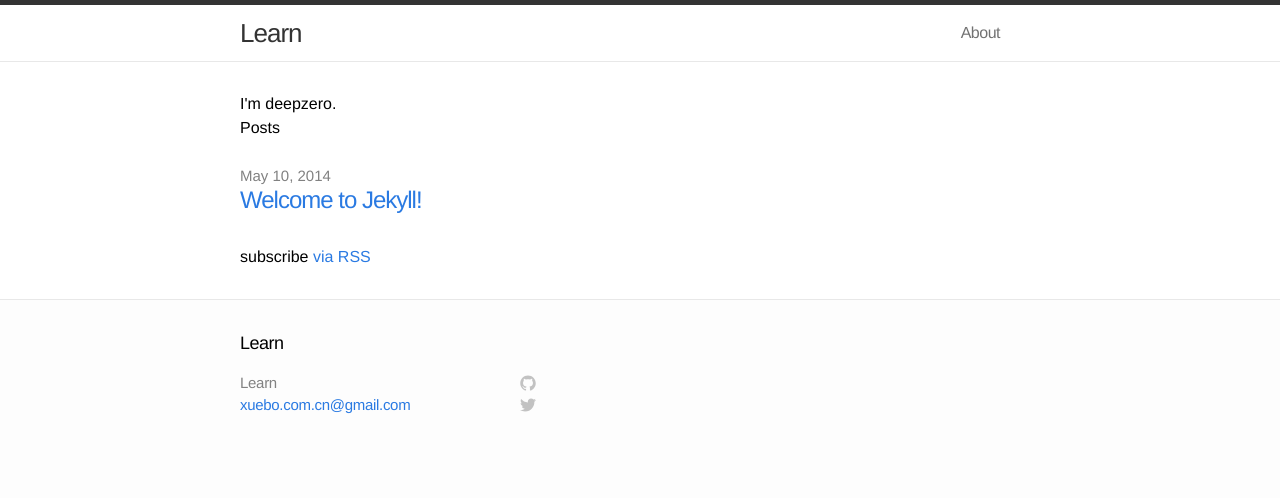
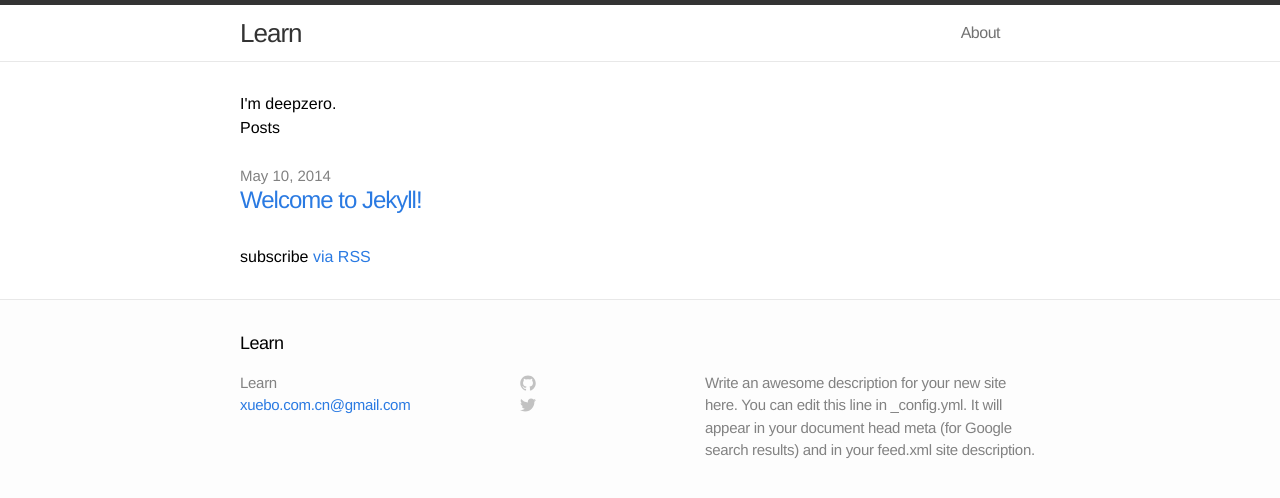
Before and after one commit to xuebo/deepzero, a Jekyll site: the page built from index.html, in a window 1280 px wide. Shown: the top 498 px of the page. Built offline with Jekyll 4.4.1, drawn with Linux system fonts in a browser that asks for light colours; part of the change alters nothing that is shown.

Commit message:
uncomment description

```diff
--- a/_config.yml
+++ b/_config.yml
@@ -5,7 +5,7 @@ encoding: utf-8
 title: "绝对零下 喜欢写程序"
 title: Learn
 email: "xuebo.com.cn@gmail.com"
-# description: "Write an awesome description for your new site here. You can edit this line in _config.yml. It will appear in your document head meta (for Google search results) and in your feed.xml site description."
+description: "Write an awesome description for your new site here. You can edit this line in _config.yml. It will appear in your document head meta (for Google search results) and in your feed.xml site description."
 baseurl: "/"
 url: "http://blog.deepzero.tk"
 
```
